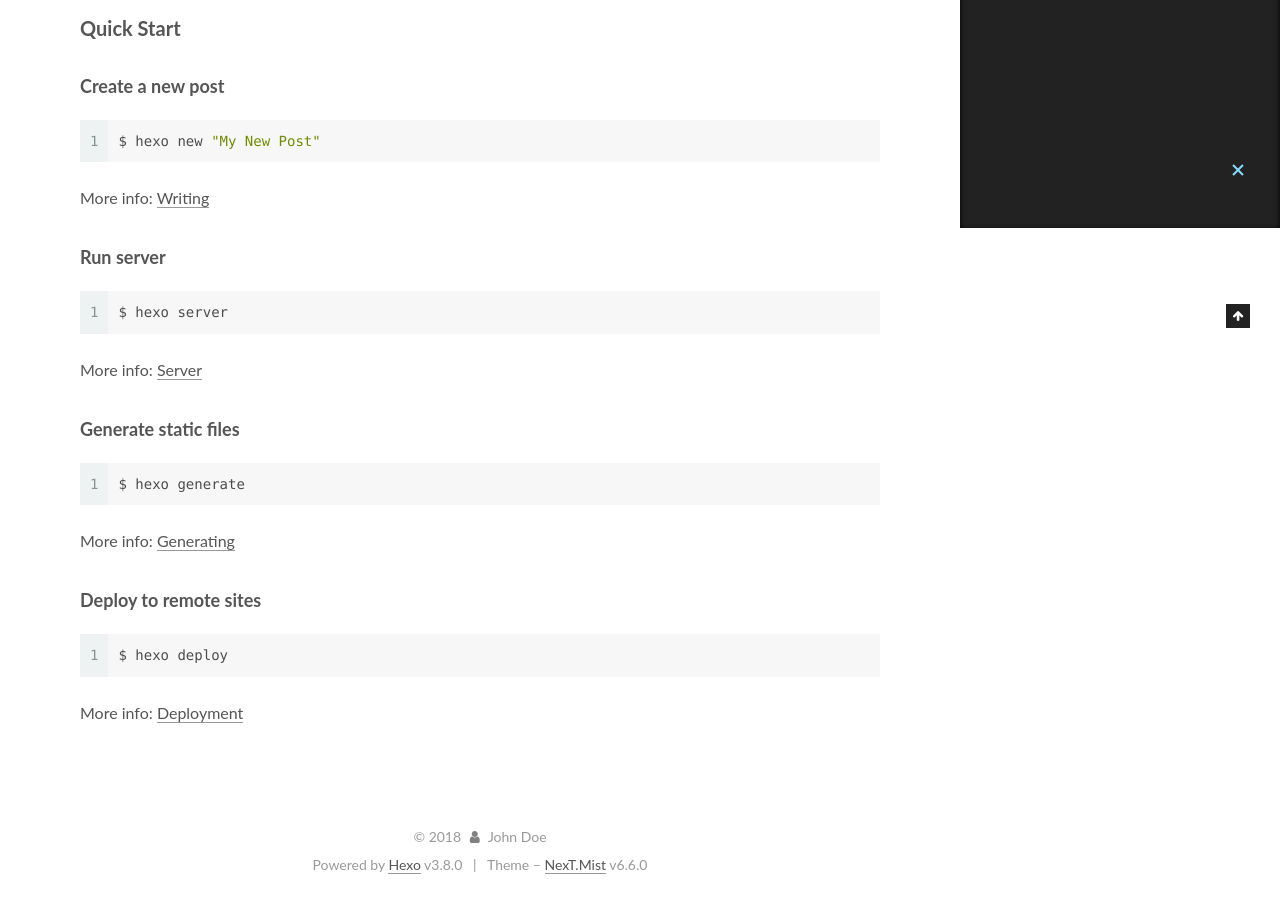
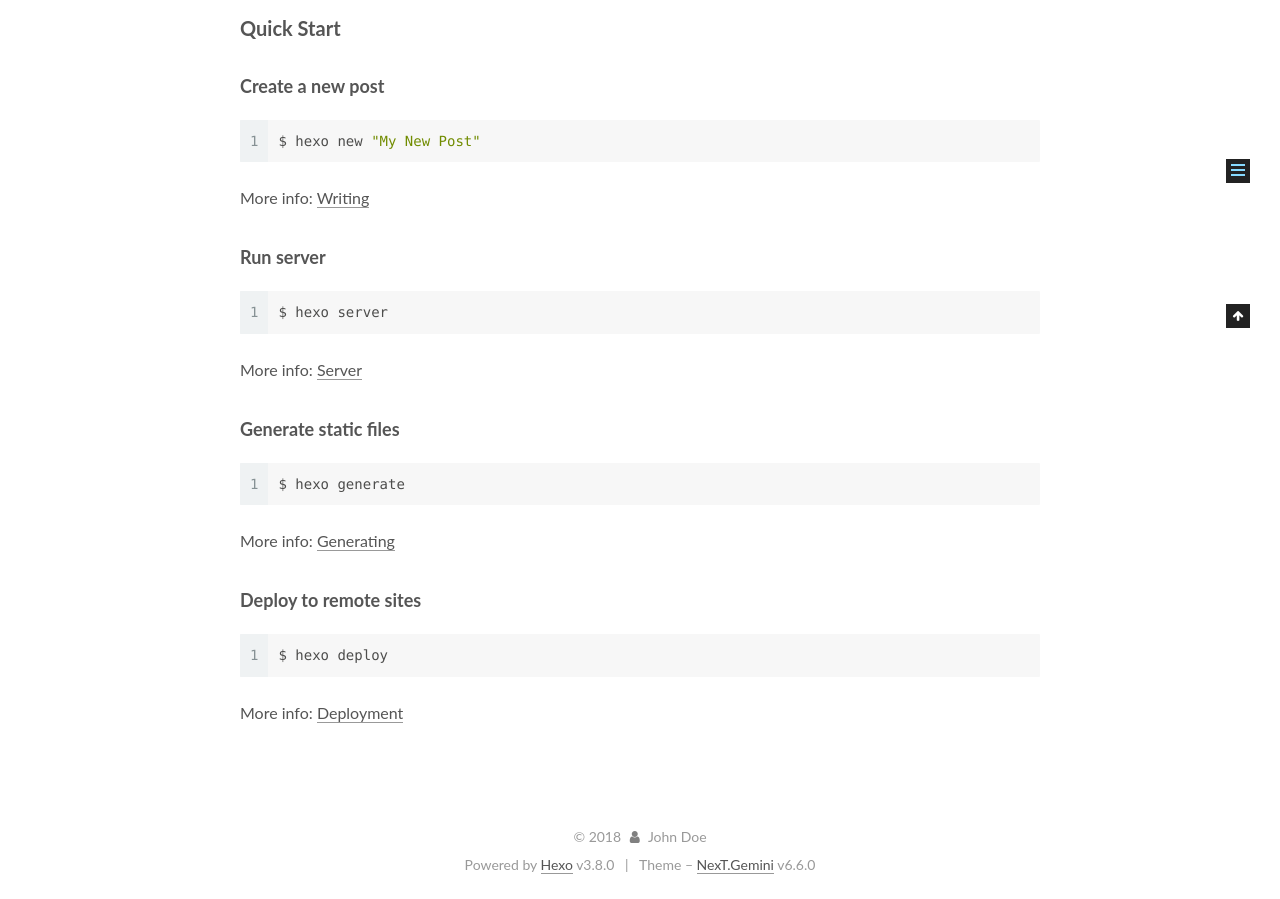
Before and after one commit to DreamRiverForever/DreamRiverForever.github, a plain HTML site: page 2018/12/30/hello-world/index.html in a window 1280 px wide. Shown: the part 572-1471 px from the top of the page. Drawn offline with Linux system fonts and the light colour scheme.

Commit message:
Site updated: 2018-12-30 19:06:40

```diff
--- a/2018/12/30/hello-world/index.html
+++ b/2018/12/30/hello-world/index.html
@@ -14,7 +14,7 @@
 
 
 
-<html class="theme-next mist use-motion" lang="">
+<html class="theme-next gemini use-motion" lang="">
 <head><meta name="generator" content="Hexo 3.8.0">
   <meta charset="UTF-8">
 <meta http-equiv="X-UA-Compatible" content="IE=edge">
@@ -72,7 +72,7 @@
   var NexT = window.NexT || {};
   var CONFIG = {
     root: '/',
-    scheme: 'Mist',
+    scheme: 'Gemini',
     version: '6.6.0',
     sidebar: {"position":"left","display":"post","offset":12,"b2t":false,"scrollpercent":false,"onmobile":false},
     fancybox: false,
@@ -248,9 +248,6 @@
 
 
 
-
-
-
 </nav>
 
 
@@ -268,6 +265,9 @@
     <main id="main" class="main">
       <div class="main-inner">
         <div class="content-wrap">
+
+
+
 
           <div id="content" class="content">
 
@@ -546,7 +546,7 @@
 
 
 
-  <div class="theme-info">Theme – <a href="https://theme-next.org" class="theme-link" rel="noopener" target="_blank">NexT.Mist</a> v6.6.0</div>
+  <div class="theme-info">Theme – <a href="https://theme-next.org" class="theme-link" rel="noopener" target="_blank">NexT.Gemini</a> v6.6.0</div>
 
 
 
@@ -634,6 +634,13 @@
 
 
 
+  <script src="/js/src/affix.js?v=6.6.0"></script>
+
+  <script src="/js/src/schemes/pisces.js?v=6.6.0"></script>
+
+
+
+
   <script src="/js/src/scrollspy.js?v=6.6.0"></script>
 <script src="/js/src/post-details.js?v=6.6.0"></script>
 
```
Also changed, not shown: archives/2018/12/index.html (+26 -19 lines), archives/2018/index.html (+26 -19 lines), archives/index.html (+26 -19 lines), index.html (+13 -6 lines).
